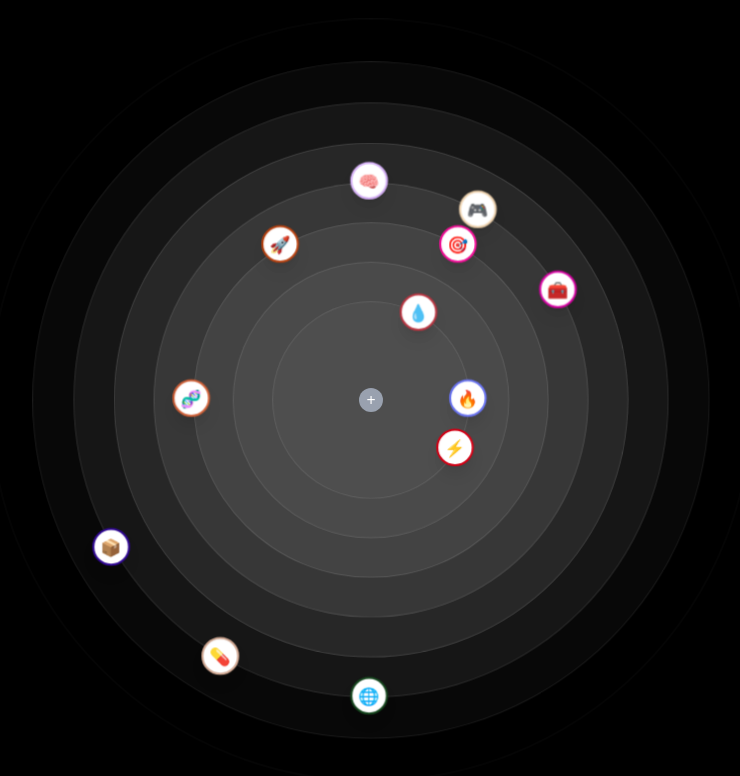
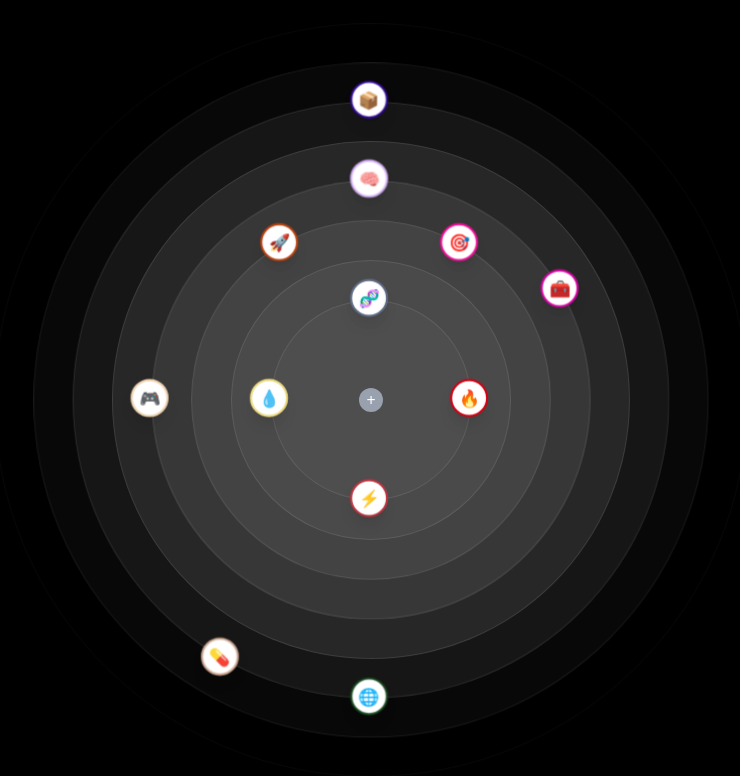
Before and after one commit to jeslor/ripple_ui, a React (Vite) app: page / in a window 1280 px wide. Shown: the top 776 px of the page, without its empty margins (269-1009 px from the left). Built offline with nearby package versions, Linux system fonts and the light colour scheme.

Commit message:
adjust the angles

```diff
--- a/src/App.jsx
+++ b/src/App.jsx
@@ -6,18 +6,18 @@ import Ring from "./components/Ring";
 const rings = [
   [
     { angle: 0, icon: "🔥" },
-    { angle: 30, icon: "⚡" },
-    { angle: 300, icon: "💧" },
+    { angle: 90, icon: "⚡" },
+    { angle: 180, icon: "💧" },
+    { angle: 270, icon: "🧬" },
   ],
   [],
   [
-    { angle: 180, icon: "🧬" },
     { angle: 300, icon: "🎯" },
     { angle: 240, icon: "🚀" },
   ],
   [
     { angle: 270, icon: "🧠" },
-    { angle: 300, icon: "🎮" },
+    { angle: 180, icon: "🎮" },
     { angle: 330, icon: "🧰" },
   ],
 
@@ -25,7 +25,7 @@ const rings = [
   [
     { angle: 90, icon: "🌐" },
     { angle: 120, icon: "💊" },
-    { angle: 150, icon: "📦" },
+    { angle: 270, icon: "📦" },
   ],
   [],
   [],
@@ -48,39 +48,3 @@ function App() {
 }
 
 export default App;
-
-//  {
-//    [
-//      { angle: 0, icon: "🔥" },
-//      { angle: 30, icon: "⚡" },
-//      { angle: 60, icon: "💧" },
-//      { angle: 90, icon: "🌐" },
-//      { angle: 120, icon: "💊" },
-//      { angle: 150, icon: "📦" },
-//      { angle: 180, icon: "🧬" },
-//      { angle: 210, icon: "🎯" },
-//      { angle: 240, icon: "🚀" },
-//      { angle: 270, icon: "🧠" },
-//      { angle: 300, icon: "🎮" },
-//      { angle: 330, icon: "🧰" },
-//    ].map(({ angle, icon }, i) => {
-//      const radius = (200 + i * 30) / 2;
-//      const rad = (angle * Math.PI) / 180;
-//      const x = Math.cos(rad) * radius;
-//      const y = Math.sin(rad) * radius;
-
-//      return (
-//        <div
-//          key={i}
-//          className="absolute z-[10] w-10 h-10 rounded-full bg-white shadow-lg flex items-center justify-center "
-//          style={{
-//            animation: `scale 1s linear infinite alternate`,
-//            left: `calc(50% + ${x}px - 20px)`,
-//            top: `calc(50% + ${y}px - 20px)`,
-//          }}
-//        >
-//          {icon}
-//        </div>
-//      );
-//    });
-//  }
--- a/src/components/Ring.jsx
+++ b/src/components/Ring.jsx
@@ -39,14 +39,14 @@ const Ring = ({ ring, i }) => {
       style={{
         width: `${ringRadius}px`,
         height: `${ringRadius}px`,
-        transition: `width 1.7s cubic-bezier(0.66, 0, 0, 1.2)`,
+        transition: `width 1.7s cubic-bezier(.33,.46,.83,.8)`,
         borderColor: `rgba(100, 100, 100, 0.${Math.abs(i + 1 - 9)})`,
         borderRadius: "50%",
         transformOrigin: "50% 50%",
         backgroundColor: `rgba(80, 80, 80, 0.${Math.abs(i + 1 - 8)})`,
         zIndex: `${Math.abs(i - 8)}`,
-        animation: `scale 3s cubic-bezier(0.6, 0, 0, 1.8) infinite`,
-        animationDelay: `${i * 0.06}s`,
+        animation: `scale 2.7s cubic-bezier(0.45, 0, 0, 1.8) infinite`,
+        animationDelay: `${i * 0.05}s`,
       }}
     >
       {ringIcons}
```
